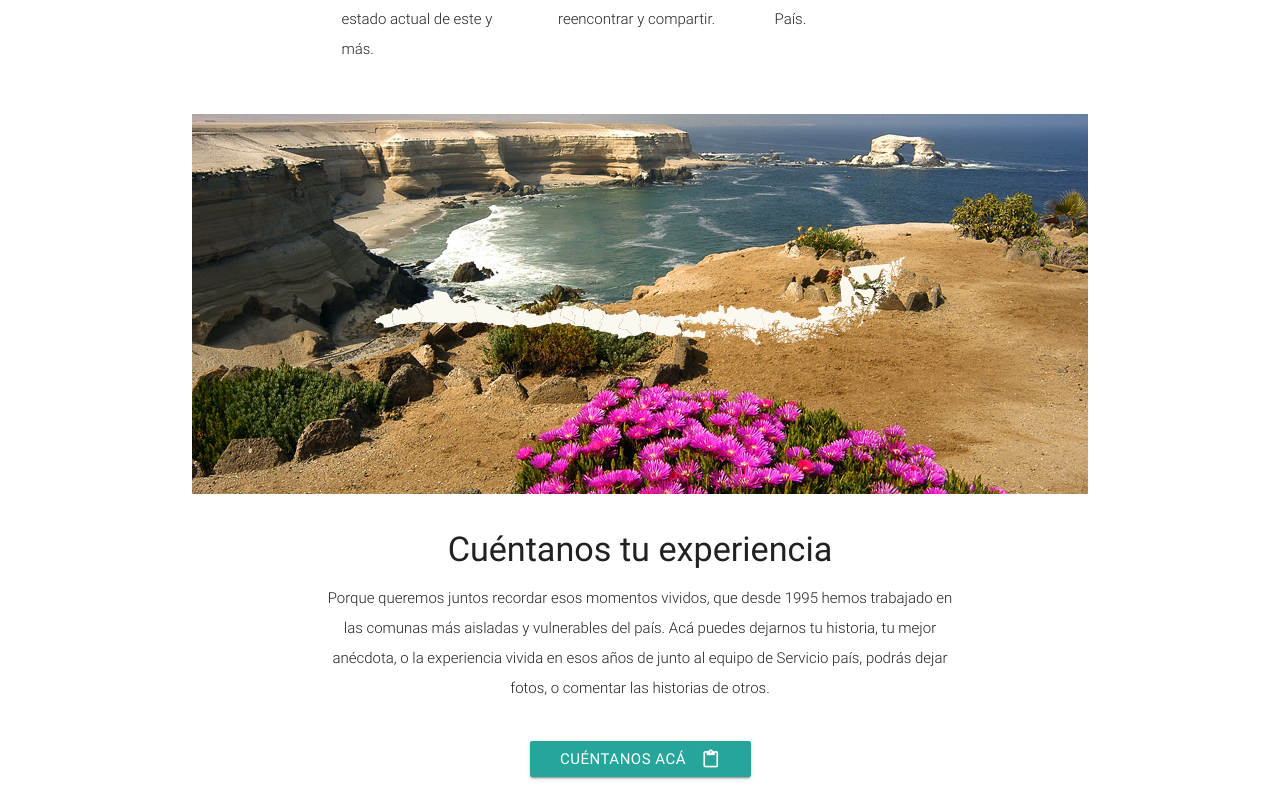
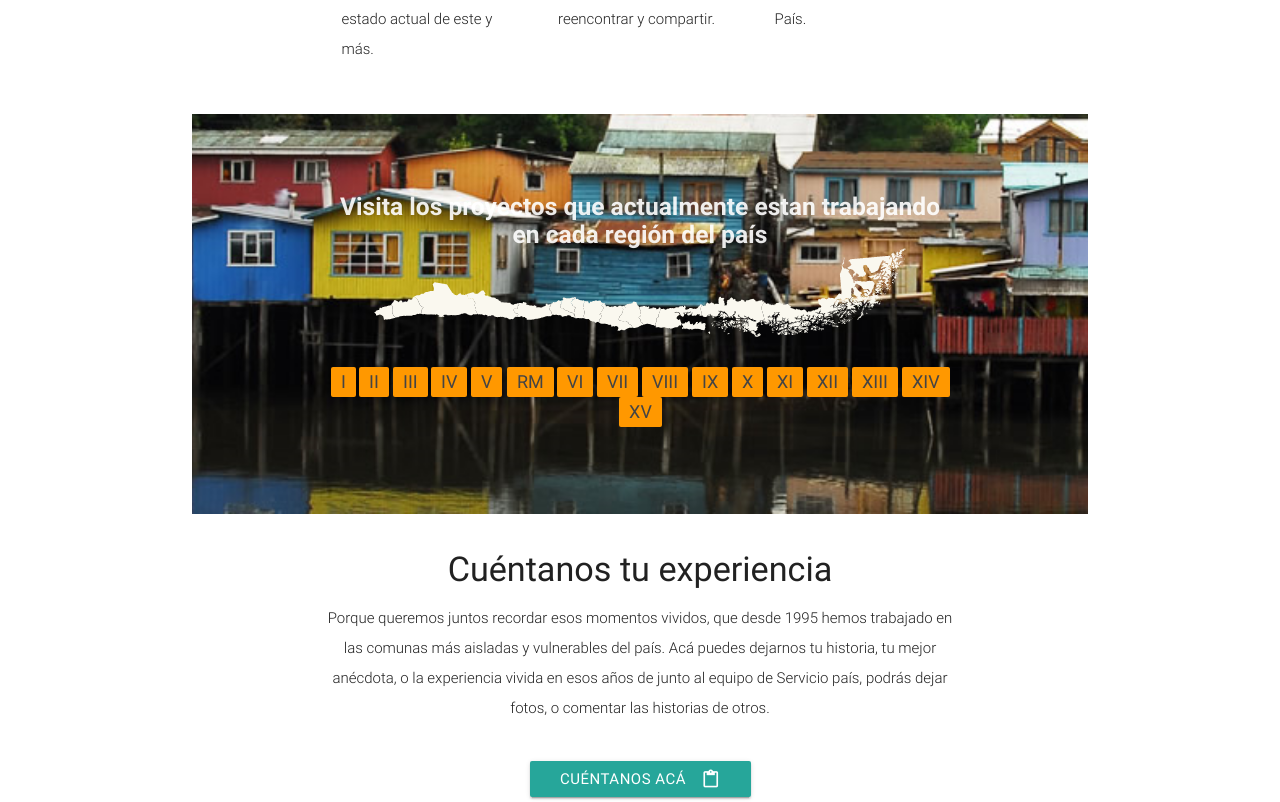
Before and after one commit to mariajosebaeza/serviciopais, a plain HTML site: page index.html in a window 1280 px wide. Shown: the part 865-1667 px from the top of the page. Drawn offline with nearby package versions, Linux system fonts and the light colour scheme.

Commit message:
cambios en fotos del mapa, en link, y cambios en registro

```diff
--- a/css/style.css
+++ b/css/style.css
@@ -185,3 +185,16 @@ color:#E4E4E4 ;
  width: 100%;
  z-index: -100;
 }
+
+
+.regionesMP{
+ font-weight: bold;
+}
+.parallax-container{
+   height: 400px;
+ }
+@media only screen and (max-width : 769px) {
+ .margen{
+     margin-top: -50px;
+ }
+}
--- a/index.html
+++ b/index.html
@@ -15,9 +15,9 @@
    <div class="nav-wrapper container">
     <img src="img/logo-servicio_pais.png" alt="logo">
     <ul class="right hide-on-med-and-down">
-     <li><a href="#">Tu experiencia</a>
-       <li><a href="#">Proyectos</a></li>
-       <li><a href="#">Nuestras redes</a></li>
+     <li><a href="#experiencia">Tu experiencia</a>
+       <li><a href="#proyectos">Proyectos</a></li>
+       <li><a href="#nuestrasredes">Nuestras redes</a></li>
        <li>
          <input class="search" type="text" size="20" placeholder="Busca a tus compañeros">
        </li>
@@ -91,24 +91,49 @@
      </div>
    </div>
    <!-- Abril -->
+
+
 <!--Monse -->
    <div class="parallax-container valign-wrapper">
-     <div class="section no-pad-bot">
+       <div class="section no-pad-bot prueba">
            <div class="container">
                <div class="row center">
-           <h5 class="header col s12 light"> <div class="mapa">
-             <img src="img/mapachile.png">
+                   <div class="col s12 m12 l12">
+                       <h5 class="regionesMP">Visita los proyectos que actualmente estan trabajando en cada región del país<div class="mapa">
+                       <img src="img/mapachile.png" class="responsive-img">
                        </div></h5>
+                   </div>
+                   <div class="col s12 m12 l12">
+                       <ul class="pagination margen">
+                           <li class="waves-effect orange"><a href="#!">I</a></li>
+                           <li class="waves-effect orange"><a href="#!">II</a></li>
+                           <li class="waves-effect orange"><a href="#!">III</a></li>
+                           <li class="waves-effect orange"><a href="#!">IV</a></li>
+                           <li class="waves-effect orange"><a href="#!">V</a></li>
+                           <li class="waves-effect orange"><a href="#!">RM</a></li>
+                           <li class="waves-effect orange"><a href="#!">VI</a></li>
+                           <li class="waves-effect orange"><a href="#!">VII</a></li>
+                           <li class="waves-effect orange"><a href="#!">VIII</a></li>
+                           <li class="waves-effect orange"><a href="#!">IX</a></li>
+                           <li class="waves-effect orange"><a href="#!">X</a></li>
+                           <li class="waves-effect orange"><a href="#!">XI</a></li>
+                           <li class="waves-effect orange"><a href="#!">XII</a></li>
+                           <li class="waves-effect orange"><a href="#!">XIII</a></li>
+                           <li class="waves-effect orange"><a href="#!">XIV</a></li>
+                           <li class="waves-effect orange"><a href="#!">XV</a></li>
+                       </ul>
+                   </div>
                </div>
            </div>
       </div>
       <div class="parallax">
-       <img id=imagen src="" alt="Unsplashed background img 3"></div>
+          <img id=imagen src="" alt="Unsplashed background img 3">
+      </div>
    </div>
    <!--Monse -->
 
      <!-- Majo-->
-     <div class="container">
+     <div class="container" id="experiencia">
       <div class="section">
        <div class="row">
         <div class="col s12 center">
@@ -150,7 +175,7 @@
      <div class="col s12 m12">
 
 
-       <div class="redes_footer">
+       <div class="redes_footer" id="nuestrasredes">
          <h5>SIGUENOS EN</h5>
          <div class="redes_header">
            <a  title="Descargar" href="https://www.facebook.com/superarpobreza" target="_blank">
--- a/js/init.js
+++ b/js/init.js
@@ -15,15 +15,16 @@ $(document).ready(function(){
 
 // Mapas
 var imagenes=new Array(
-   'img/0B2.jpg',
-   'img/6EF.jpg',
-   'img/Paisaje-5.jpg'
+  'img/04arica.png',
+  'img/valpo2.png',
+  'img/rapanui.png',
+  'img/santiago3.png',
+  'img/chiloe.png',
+  'img/torres-paine.png'
 
 );
 
-/**
-* Funcion para cambiar la imagen
-*/
+/* Funcion para cambiar la imagen*/
 function rotarImagenes()
 {
    // obtenemos un numero aleatorio entre 0 y la cantidad de imagenes que hay
@@ -33,14 +34,13 @@ function rotarImagenes()
    document.getElementById("imagen").src=imagenes[index];
 }
 
-/**
-* Función que se ejecuta una vez cargada la página
-*/
+
+/* Función que se ejecuta una vez cargada la página */
 onload=function()
 {
    // Cargamos una imagen aleatoria
    rotarImagenes();
 
    // Indicamos que cada 5 segundos cambie la imagen
-   setInterval(rotarImagenes,5000);
+   setInterval(rotarImagenes,3000);
 }
```
Also changed, not shown: experiencia.html (+4 -4 lines), img/04arica.png (added), img/0B2.jpg (deleted), img/6EF.jpg (deleted), img/Paisaje-5.jpg (deleted), img/chiloe.png (added), img/rapanui.png (added), img/santiago3.png (added), img/torres-paine.png (added), 3 other files. Lines whose indentation alone changed are shown as unchanged.
